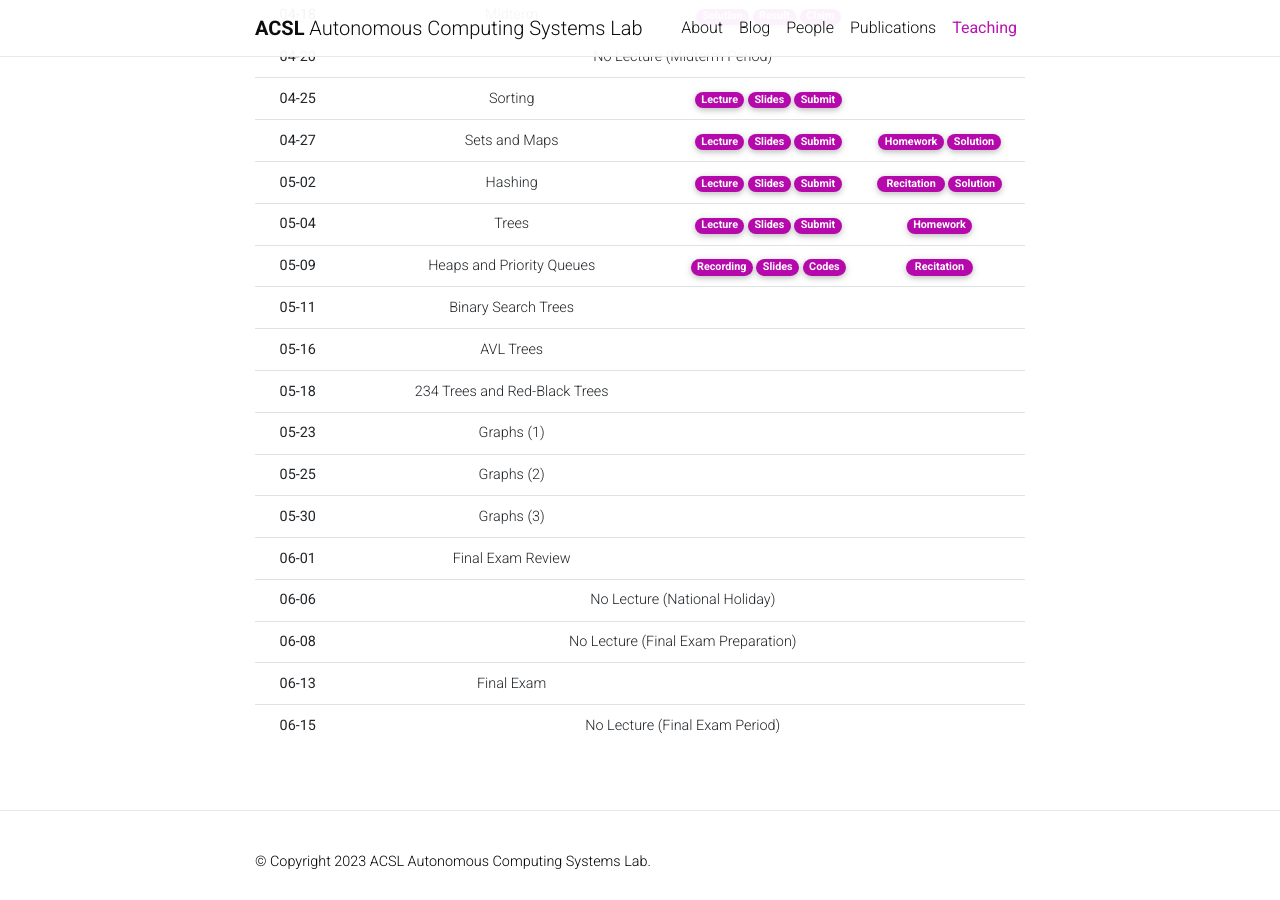
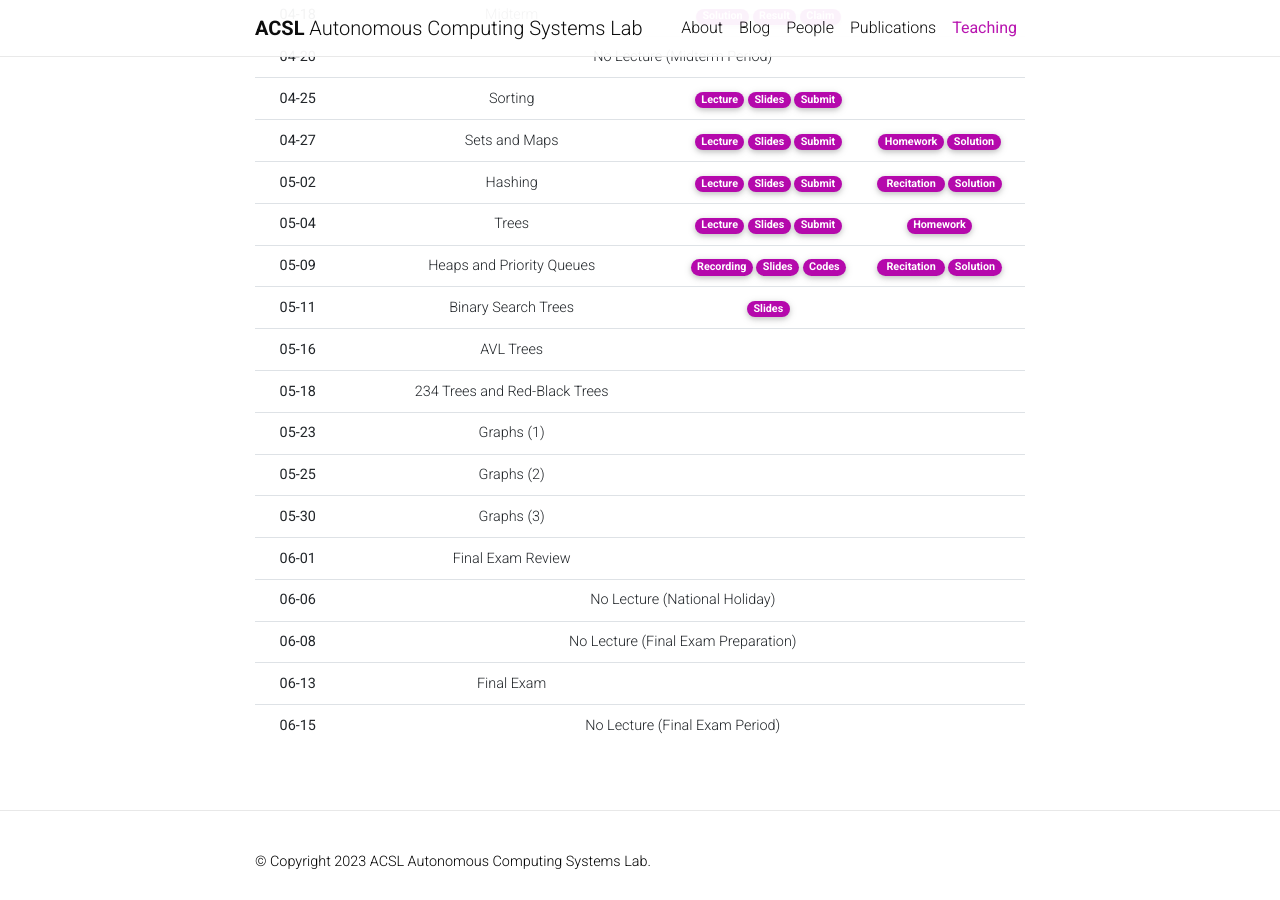
Before and after one commit to Uehwan/Uehwan.github.io, a Jekyll site: the page built from _teaching/datastruct23sp.md, in a window 1280 px wide and 900 px high, scrolled down 1729 px. Built offline with Jekyll 4.4.1, drawn with Linux system fonts in a browser that asks for light colours; nearby versions of some CDN libraries; comment, search, counter and statistics services are not loaded; a style sheet for code colours, icons or effects is not loaded.

Commit message:
23-05-11

```diff
--- a/_teaching/datastruct23sp.md
+++ b/_teaching/datastruct23sp.md
@@ -299,7 +299,7 @@
       </td>
       <td>
         <a href="https://colab.research.google.com/drive/1V523Fm_nRqvN9FMBWue9InCQT1COsDCN?usp=sharing" target="_blank" class="badge badge-pill" style="background-color:#B509AC;">&nbsp;Recitation&nbsp;</a>
-        <!--a href="https://colab.research.google.com/drive/1TwFM5dKC70jccGnih4ZUXSQDFJs82IHq?usp=sharing" target="_blank" class="badge badge-pill" style="background-color:#B509AC;">Solution</a-->
+        <a href="https://colab.research.google.com/drive/1I3nGInbKG2bO6f7oIr-FeJDyy1jWWejp?usp=sharing" target="_blank" class="badge badge-pill" style="background-color:#B509AC;">Solution</a>
       </td>
     </tr>
     <tr style="border-bottom: 1.5px solid lightgrey;">
@@ -307,7 +307,7 @@
       <td>Binary Search Trees</td>
       <td>
         <!--a href="https://youtu.be/pNiU54AMJ7A" target="_blank" class="badge badge-pill" style="background-color:#B509AC;">Recording</a-->
-        <!--a href="https://docs.google.com/presentation/d/1jWbUhrJjkIUhpooYuY7Fp5hyh279YE8RoMEPWV9BsEI/edit?usp=sharing" target="_blank" class="badge badge-pill" style="background-color:#B509AC;">Slides</a-->
+        <a href="https://docs.google.com/presentation/d/1jWbUhrJjkIUhpooYuY7Fp5hyh279YE8RoMEPWV9BsEI/edit?usp=sharing" target="_blank" class="badge badge-pill" style="background-color:#B509AC;">Slides</a>
         <!--a href="https://colab.research.google.com/drive/1lUxQnrAHjVtLqvyb-QC2qKCiYeCcwU9Z?usp=sharing" target="_blank" class="badge badge-pill" style="background-color:#B509AC;">Codes</a-->
       </td>
       <td>
```
